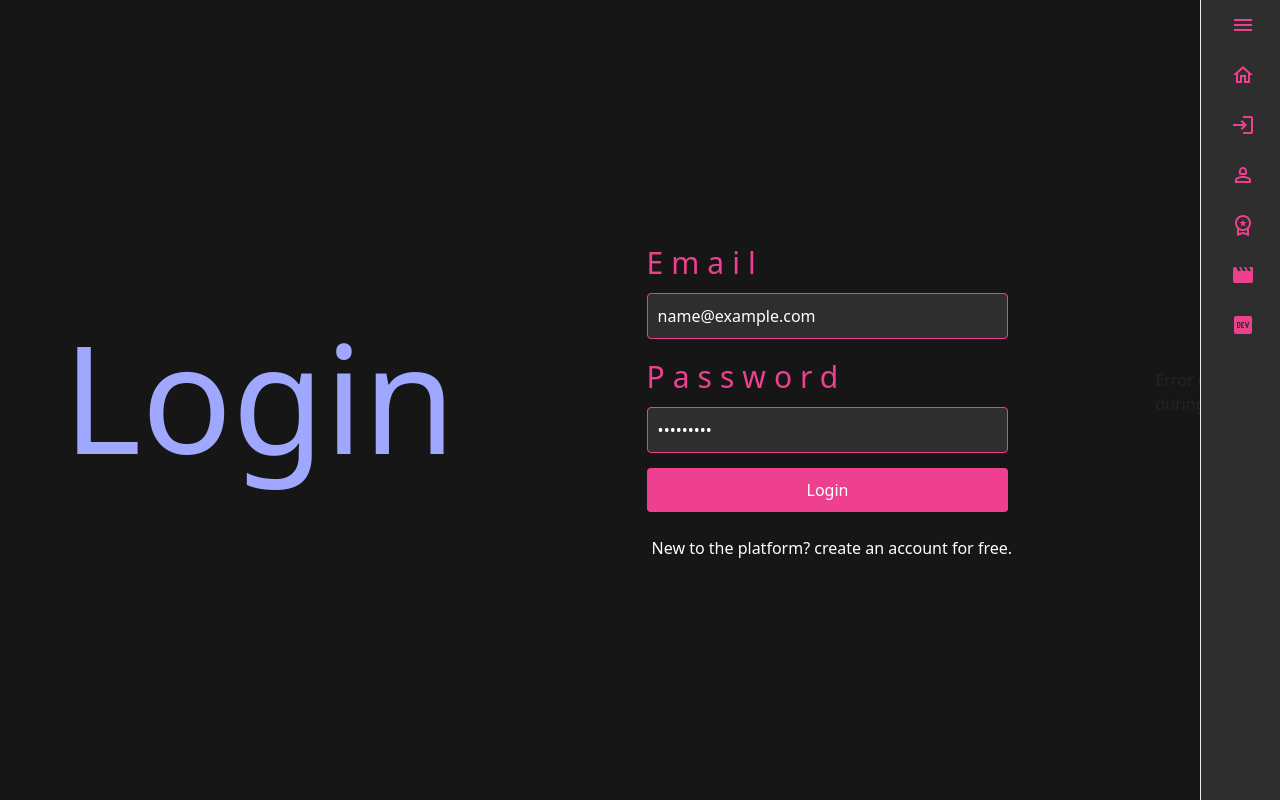
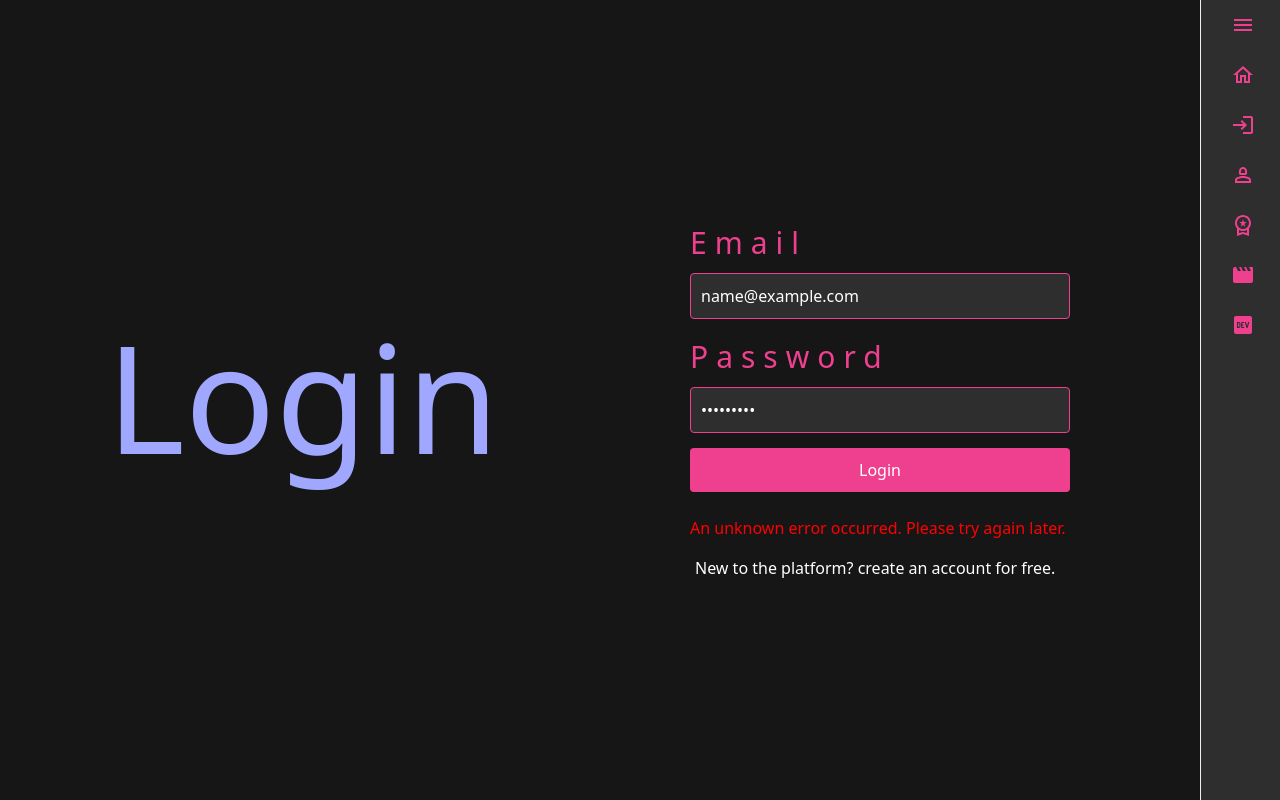
Before and after one commit to Isuru2701/Yolo2.0, a React (Create React App) app: page /login in a window 1280 px wide. Both pictures are taken after typing "name@example.com", "Sample123" into the empty fields and a click on the button "Login". Built offline with nearby package versions, Linux system fonts and the light colour scheme; no server answers.

Commit message:
cleaned devdashboard

```diff
--- a/src/components/Login.js
+++ b/src/components/Login.js
@@ -6,7 +6,7 @@ import Cookies from 'js-cookie';
 export default function Login() {
     const [email, setEmail] = useState("");
     const [password, setPassword] = useState("");
-    const [error, setError] = useState(false);
+    const [error, setError] = useState("");
 
     const handleLogin = async (event) => {
         event.preventDefault(); // Prevent the form from refreshing the page
@@ -17,18 +17,18 @@ export default function Login() {
                 headers: {
                     "Content-Type": "application/json"
                 },
-                body: JSON.stringify({"email": email,"password": password })
+                body: JSON.stringify({ "email": email, "password": password })
             });
 
             if (response.ok) {
-                Cookies.set ("email",email)// Update cookie or perform any other successful login action
+                Cookies.set("email", email)// Update cookie or perform any other successful login action
                 //redirect
                 window.location.href = "/";
             } else {
-                setError(true);
+                setError("Invalid email or password. Please try again.");
             }
         } catch (error) {
-            setError(true);
+            setError("An unknown error occurred. Please try again later.");
         }
     };
 
@@ -48,11 +48,14 @@ export default function Login() {
                         <input type="password" id="password" name="password" required onChange={(e) => setPassword(e.target.value)} />
                     </div>
                     <button className='login-button' type="submit">Login</button>
+
                     <br></br>
                     <br></br>
+                    {error && <p className='error-message'>{error}</p>}
                     <a className="redirect" href="/register">New to the platform? create an account for free.</a>
+
                 </form>
-                {error && <p>Error occurred during login.</p>}
+
             </div>
         </>
     );
--- a/src/components/developer/DevDashboard.js
+++ b/src/components/developer/DevDashboard.js
@@ -8,12 +8,9 @@ import Cookies from "js-cookie";
 
 export default function DevDashboard() {
 
-    const [email, setEmail] = useState("");
-    const [password, setPassword] = useState("");
     const [error, setError] = useState(false);
 
-    const handleUsage = async (event) => {
-        event.preventDefault(); // Prevent the form from refreshing the page
+    const handleUsage = async () => {
 
         try {
             const response = await fetch(`${process.env.REACT_APP_API_URL}/developers/usage?email=${Cookies.get("email")}`, {
```
Also changed, not shown: package.json (line endings or trailing spaces), 1 other file (tests, documents, lock files or other folders).
